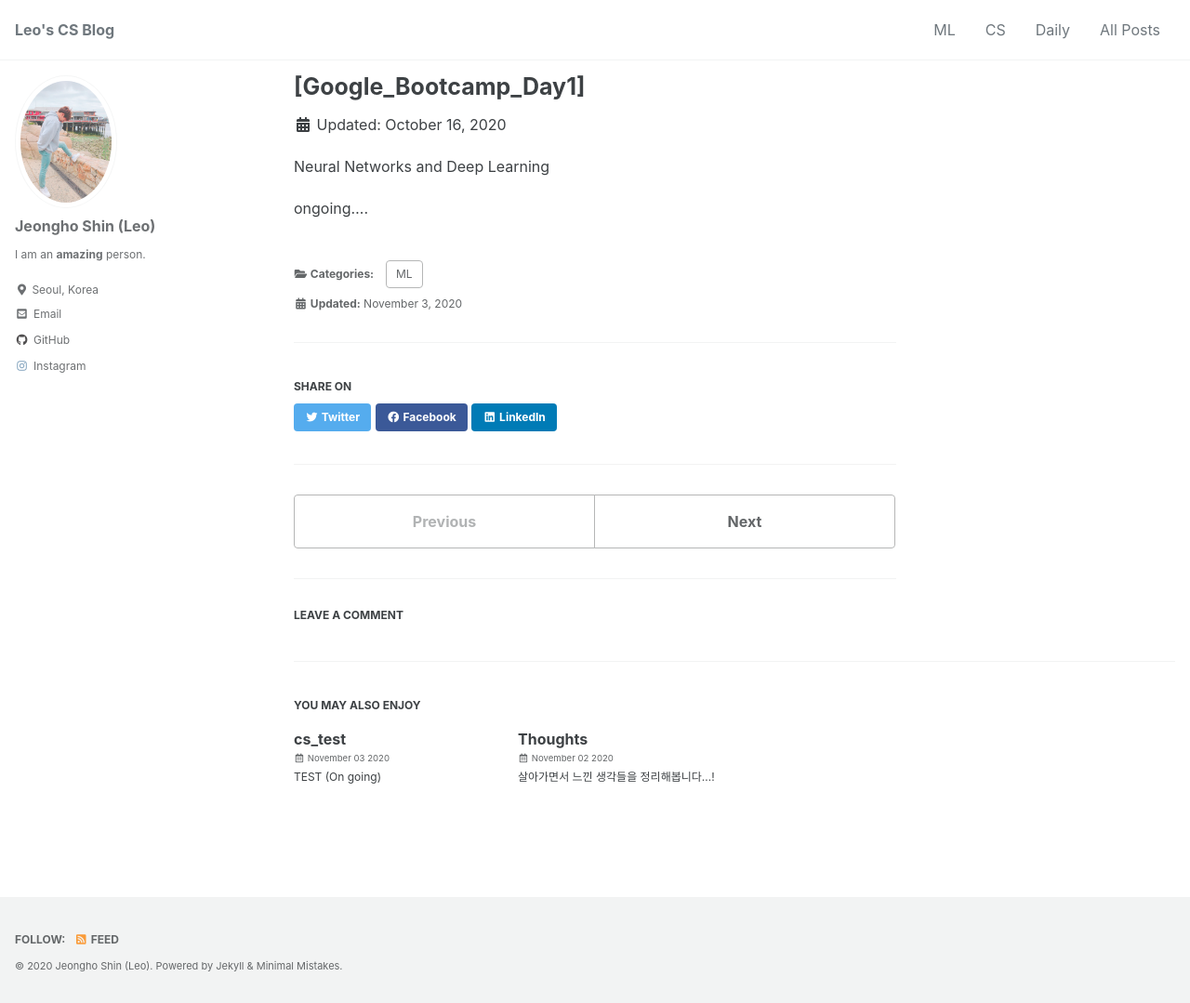
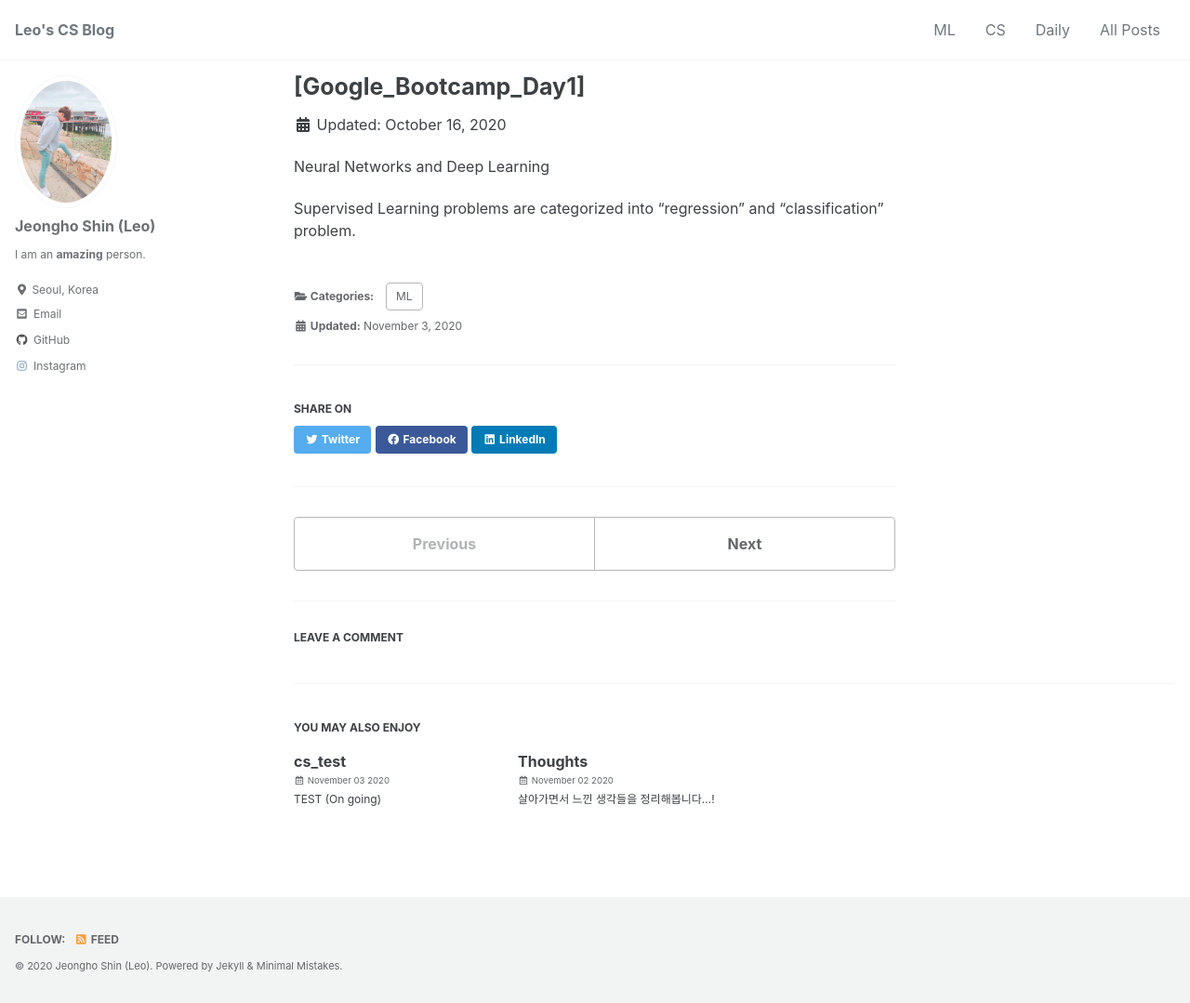
Before and after one commit to mlleo/mlleo.github.io, a Jekyll site: the page built from _posts/2020-10-16-day1.md, in a window 1280 px wide and 1079 px high. Shown: the whole window at 93% size. Built offline with Jekyll 4.4.1, drawn with Linux system fonts in a browser that asks for light colours; cached includes are drawn as plain includes; comment, search, counter and statistics services are not loaded.

Commit message:
Update 2020-10-16-day1.md

```diff
--- a/_posts/2020-10-16-day1.md
+++ b/_posts/2020-10-16-day1.md
@@ -9,4 +9,4 @@ use_math: true # MathJax On
 
 Neural Networks and Deep Learning
 
-ongoing....
+Supervised Learning problems are categorized into "regression" and "classification" problem.
```
